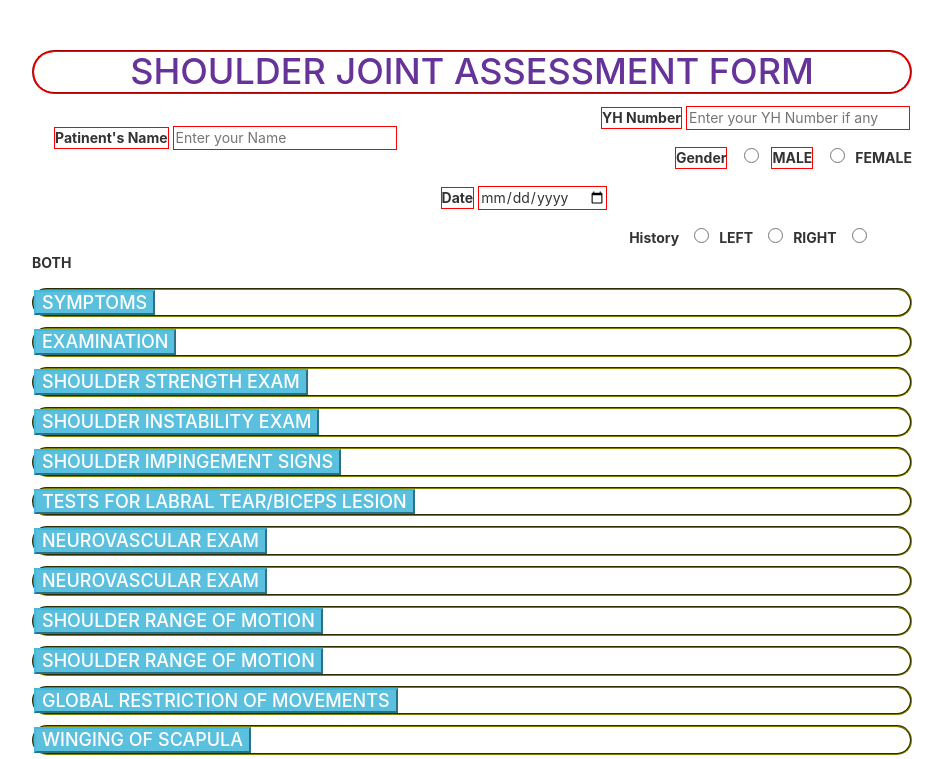
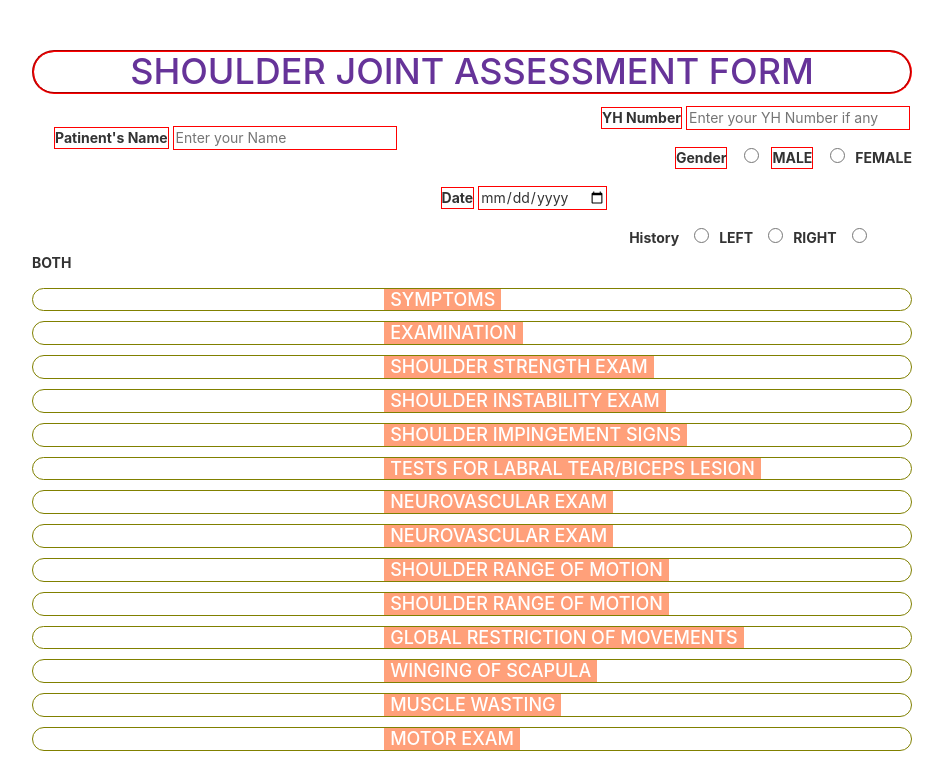
Before and after one commit to sandeepkamishetti/ShoulderJointAssessment, a React (Create React App) app: page / in a window 1280 px wide. Shown: the top 759 px of the page, without its empty margins (168-1111 px from the left). Built offline with nearby package versions, Linux system fonts and the light colour scheme.

Commit message:
Changed the btn1 CSS

```diff
--- a/src/Style.css
+++ b/src/Style.css
@@ -15,7 +15,7 @@ h1{
 h4{
   color:rosybrown;
   border: 0px groove olive;
-  border-width: 2px;
+  border-width: 1px;
   border-radius: 25px;
   border-collapse: collapse;
 }
@@ -105,3 +105,14 @@ input.radioButton{
     background-color:rosybrown;
     color: white;
   }
+
+  .btn1{
+    margin-left: 40%;
+    background-color: lightsalmon;
+    text-align: center;
+    border: none;
+  }
+
+  .btn:hover{
+    background-color: none;
+  }
```
